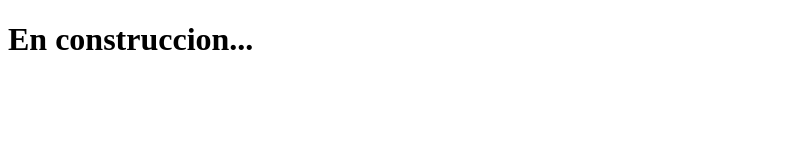
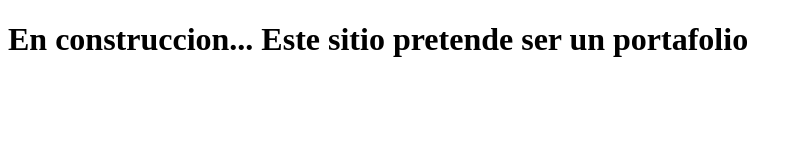
Before and after one commit to DannyBad98/portfolio, a plain HTML site: page index.html in a window 1280 px wide. Shown: the whole page, without its empty margins (0-802 px from the left). Drawn offline with Linux system fonts and the light colour scheme.

Commit message:
Agregamos mas informacion

```diff
--- a/index.html
+++ b/index.html
@@ -2,6 +2,8 @@
 <head>
 </head>
 <body>
-    <h1>En construccion...</h1>
+    <h1>En construccion...
+        Este sitio pretende ser un portafolio
+    </h1>
 </body>
 </html>
```
